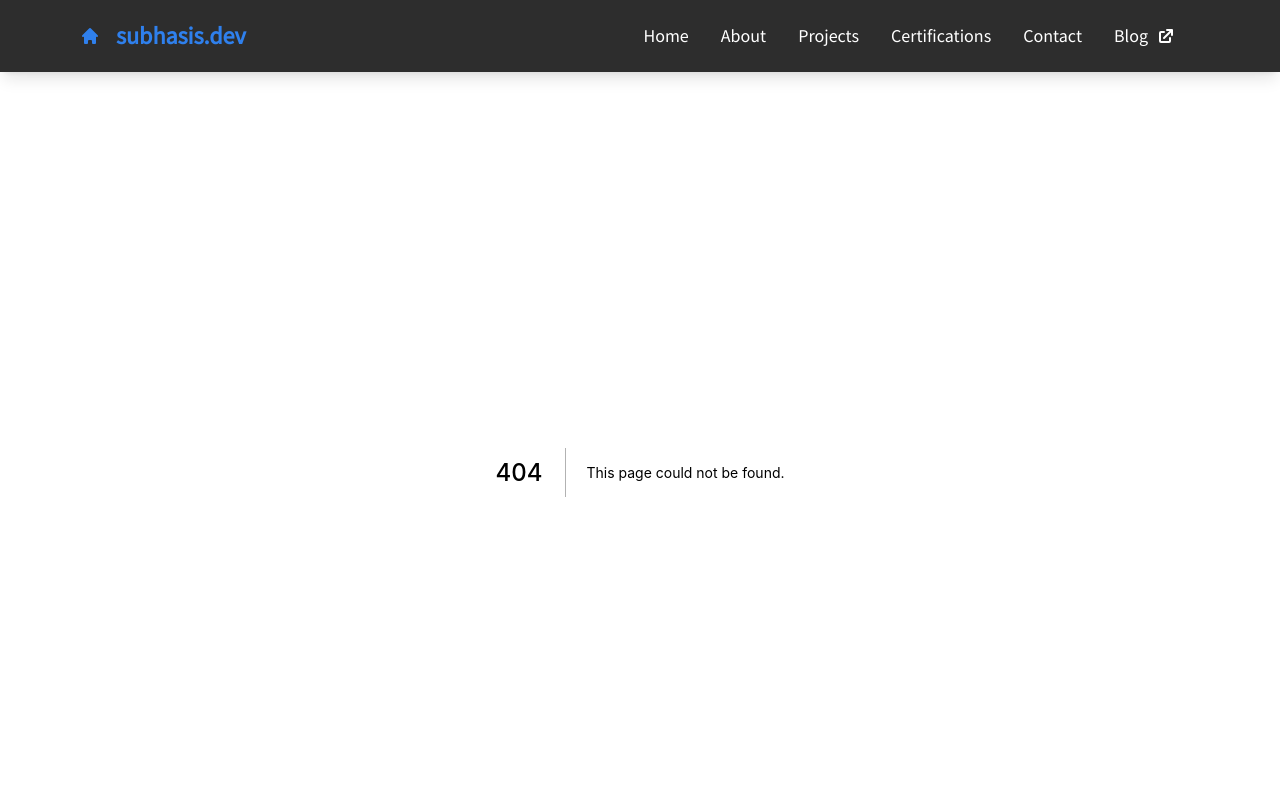
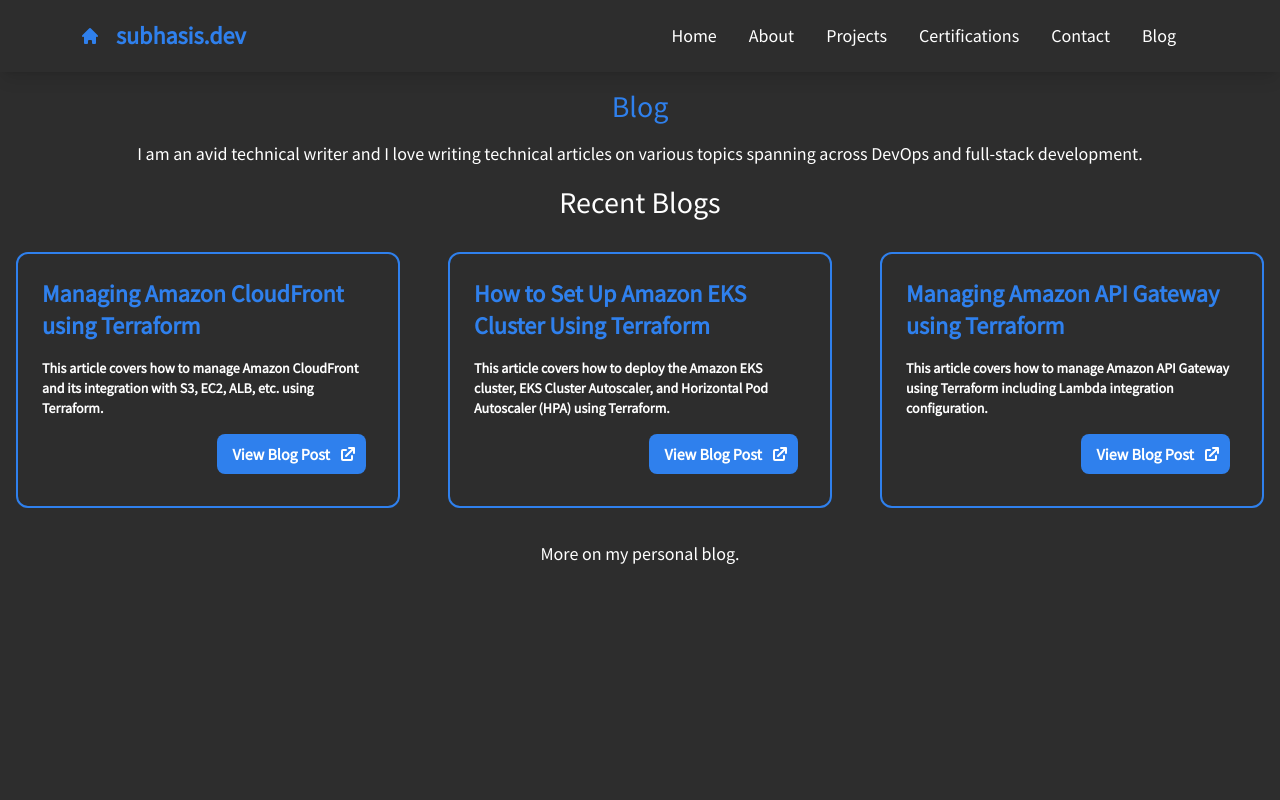
Before and after one commit to inframarauder/portfolio, a Next.js app: page /blog in a window 1280 px wide. Before the commit this address had no page. Shown: the top 800 px of the page. Built offline with nearby package versions, Linux system fonts and the light colour scheme.

Commit message:
blogs added

```diff
--- /dev/null
+++ b/components/BlogCard.js
@@ -0,0 +1,30 @@
+import React from "react";
+import { External } from "./Icons";
+
+const BlogCard = ({ blog }) => {
+	return (
+		<div className="bg-primary border-2 border-highlight rounded-xl m-4 p-2">
+			<div className="p-4">
+				<h3 className="text-2xl font-bold text-highlight">{blog.title}</h3>
+				<p className="text-sm my-4 font-bold text-secondary">
+					{blog.description}
+				</p>
+
+				<div className="flex justify-end items-center my-2">
+					<a
+						href={blog.link}
+						target="_blank"
+						rel="noopener noreferrer"
+						className="mx-2"
+					>
+						<button className="bg-highlight text-white font-bold py-2 px-2 rounded-lg flex justify-between items-center hover:text-lg transition duration-200 ease-out">
+							<span className="mx-2">View Blog Post</span> <External />
+						</button>
+					</a>
+				</div>
+			</div>
+		</div>
+	);
+};
+
+export default BlogCard;
--- a/components/Header.js
+++ b/components/Header.js
@@ -44,15 +44,7 @@ const Header = () => {
 								<Link href="/contact">Contact</Link>
 							</li>
 							<li className="mx-2 p-2 text-lg cursor-pointer hover:text-xl hover:underline hover:text-highlight transition duration-200">
-								<a
-									href="https://medium.com/@subhasisdas125"
-									target="_blank"
-									rel="noreferrer"
-								>
-									<span className="flex justify-between items-center">
-										<span className="mr-2">Blog</span> <External />
-									</span>
-								</a>
+								<Link href="/blog">Blog</Link>
 							</li>
 						</ul>
 					</div>
@@ -119,15 +111,7 @@ const Header = () => {
 							onClick={toggleMenu}
 							className="mx-2 p-2 text-lg cursor-pointer hover:text-xl hover:underline hover:text-highlight transition duration-200"
 						>
-							<a
-								href="https://medium.com/@subhasisdas125"
-								target="_blank"
-								rel="noreferrer"
-							>
-								<span className="flex justify-between items-center">
-									<span className="mr-2">Blog</span> <External />
-								</span>
-							</a>
+							<Link href="/blog">Blog</Link>
 						</li>
 					</ul>
 				</div>
--- /dev/null
+++ b/data/blogs.js
@@ -0,0 +1,20 @@
+export default [
+	{
+		title: "Managing Amazon CloudFront using Terraform",
+		link: "https://hands-on.cloud/managing-amazon-cloudfront-using-terraform/",
+		description:
+			"This article covers how to manage Amazon CloudFront and its integration with S3, EC2, ALB, etc. using Terraform.",
+	},
+	{
+		title: "How to Set Up Amazon EKS Cluster Using Terraform",
+		link: "https://hands-on.cloud/how-to-set-up-amazon-eks-cluster-using-terraform/",
+		description:
+			"This article covers how to deploy the Amazon EKS cluster, EKS Cluster Autoscaler, and Horizontal Pod Autoscaler (HPA) using Terraform.",
+	},
+	{
+		title: "Managing Amazon API Gateway using Terraform",
+		link: "https://hands-on.cloud/managing-amazon-api-gateway-using-terraform/",
+		description:
+			"This article covers how to manage Amazon API Gateway using Terraform including Lambda integration configuration.",
+	},
+];
--- /dev/null
+++ b/pages/blog.js
@@ -0,0 +1,37 @@
+import React from "react";
+import blogs from "../data/blogs";
+import BlogCard from "../components/BlogCard";
+
+const Blog = () => {
+	return (
+		<div className="container min-h-screen bg-primary">
+			<div className="flex flex-col justify-center items-center">
+				<h1 className="text-3xl py-4 text-highlight text-center">Blog</h1>
+				<p className="text-center text-secondary text-lg px-4">
+					I am an avid technical writer and I love writing technical articles on
+					various topics spanning across DevOps and full-stack development.
+				</p>
+				<p className=" text-secondary px-4 py-4 text-3xl"> Recent Blogs</p>
+				<div className="grid grid-cols-1 md:grid-cols-3 gap-4">
+					{/**blog card */}
+					{blogs.map((blog) => (
+						<BlogCard blog={blog} />
+					))}
+				</div>
+				<p className="text-center text-secondary text-lg px-4 my-4">
+					More on my{" "}
+					<a
+						href="https://subhasisdas125.medium.com/"
+						target="_blank"
+						rel="noreferrer"
+						className="cursor-pointer hover:text-highlight hover:underline transition duration-200"
+					>
+						personal blog.
+					</a>
+				</p>
+			</div>
+		</div>
+	);
+};
+
+export default Blog;
--- a/pages/contact.js
+++ b/pages/contact.js
@@ -1,5 +1,4 @@
 import React, { useState } from "react";
-import SocialLinks from "../components/SocialLinks";
 import Loader from "../components/Loader";
 import axios from "axios";
 
```
Also changed, not shown: 1 other file (tests, documents, lock files or other folders).
